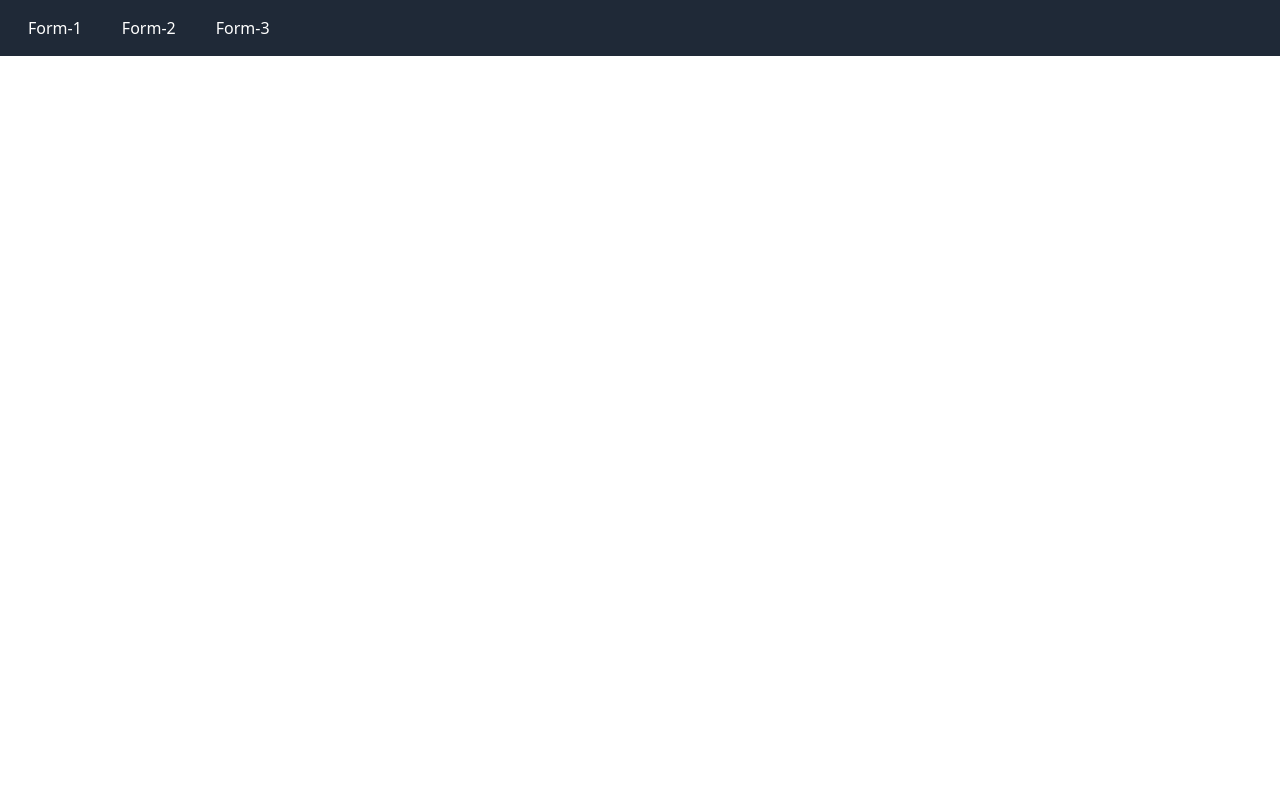
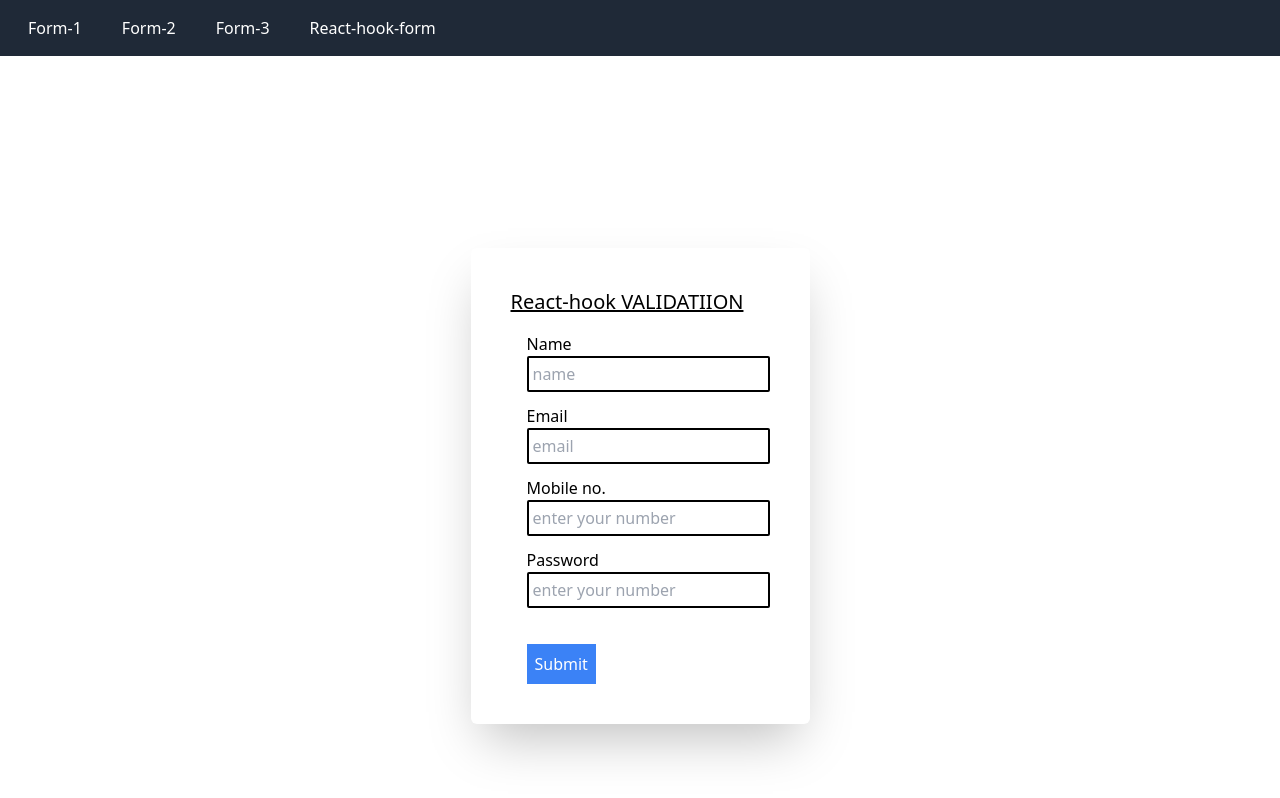
Before and after one commit to surya9520/formvalidation, a React (Create React App) app: page /react in a window 1280 px wide. Built offline with nearby package versions, Linux system fonts and the light colour scheme.

Commit message:
reactHookAdded

```diff
--- a/package.json
+++ b/package.json
@@ -9,6 +9,8 @@
     "ajv": "^8.17.1",
     "react": "^18.3.1",
     "react-dom": "^18.3.1",
+    "react-form-hook": "^0.0.1",
+    "react-hook-form": "^7.53.0",
     "react-router-dom": "^6.26.2",
     "react-scripts": "5.0.1",
     "web-vitals": "^2.1.4"
--- a/src/App.js
+++ b/src/App.js
@@ -5,6 +5,7 @@ import Form1 from './components/Form1';
 import Form2 from './components/Form2';
 import Form3 from './components/Form3';
 import Nav from './components/nav';
+import ReactForm1 from './components/ReactForm1';
 
 function App() {
   return (
@@ -14,6 +15,7 @@ function App() {
         <Route path="/" element={<Form1 />}/>
         <Route path="/form2" element={<Form2 />}/>
         <Route path="/form3" element={<Form3 />}/>
+        <Route path="/react" element={<ReactForm1 />}/>
     </Routes>
   </BrowserRouter>
   );
--- /dev/null
+++ b/src/components/ReactForm1.jsx
@@ -0,0 +1,142 @@
+import React from "react";
+import { useForm } from "react-hook-form";
+
+const ReactForm1 = () => {
+  const {
+    register,
+    handleSubmit,
+    formState: { errors },
+  } = useForm({
+    mode:"onChange",
+    defaultValues: {
+      name: "",
+      mobile: "",
+      email: "",
+      password: "",
+    },
+  });
+
+  const validatePassword = (value) => {
+    const error = {};
+
+    if (!value) {
+      error.password = "Please enter your password.";
+    }
+    if (value.length < 8 || value.length > 12) {
+      error.password = "Password must be between 8 and 12 characters.";
+    }
+    if (!/[A-Z]/.test(value)) {
+      error.password = "Password must contain at least one uppercase letter.";
+    }
+    if (!/[a-z]/.test(value)) {
+      error.password = "Password must contain at least one lowercase letter.";
+    }
+    if (!/\d/.test(value)) {
+      error.password = "Password must contain at least one number.";
+    }
+    if (!/[!@#$%^&*]/.test(value)) {
+      error.password = "Password must contain at least one special character.";
+    }
+
+    return error.password ? error.password : true;
+  };
+
+  const submit = (FormData) => {
+    console.log(FormData);
+    alert("form submitted successfully")
+  };
+
+  const onerror = (error) => {
+    console.log(error);
+  };
+
+  return (
+    <div className="container w-fit bg-gray-300-500 py-10 px-10 m-auto mt-48 rounded-md shadow-2xl">
+      <h1 className="text-xl mb-4 underline">React-hook VALIDATIION</h1>
+      <form onSubmit={handleSubmit(submit, onerror)} className="pl-4">
+        <label htmlFor="name">Name</label>
+        <br />
+        <input
+          type="text"
+          placeholder="name"
+          className={`border-2  ${
+            errors.name?.message ? "border-red-500" : "border-black"
+          } p-1  rounded-sm focus:outline-none `}
+          {...register("name", {
+            required: {
+              value: true,
+              message: "name is required",
+            },
+            minLength: {
+              value: 3,
+              message: "please enter minimum 3 charchter",
+            },
+          })}
+        />
+        <p className="text-red-500 text-xs mb-3">{errors.name?.message}</p>
+        <label htmlFor="name">Email</label>
+        <br />
+        <input
+          type="text"
+          placeholder="email"
+          className={`border-2  ${
+            errors.email?.message ? "border-red-500" : "border-black"
+          } p-1  rounded-sm focus:outline-none `}
+          {...register("email", {
+            required: {
+              value: true,
+              message: "email is required",
+            },
+            pattern: {
+              value: /[A-Za-z0-9\._%+\-]+@[A-Za-z0-9\.\-]+\.[A-Za-z]{2,}/,
+              message: "please enter a valid email",
+            },
+          })}
+        />
+        <p className="text-red-500 text-xs mb-3">{errors.email?.message}</p>
+
+        <label htmlFor="name">Mobile no.</label>
+        <br />
+        <input
+          type="text"
+          placeholder="enter your number"
+          className={`border-2  ${
+            errors.mobile?.message ? "border-red-500" : "border-black"
+          } p-1  rounded-sm focus:outline-none `}
+          {...register("mobile", {
+            required: {
+              value: true,
+              message: "mobile no. is required",
+            },
+            pattern: {
+              value: /^[1-9]\d{9}$/,
+              message: "please enter a valid number",
+            },
+          })}
+        />
+        <p className="text-red-500 text-xs mb-3">{errors.mobile?.message}</p>
+
+        <label htmlFor="name">Password</label>
+        <br />
+        <input
+          type="password"
+          placeholder="enter your number"
+          className={`border-2  ${
+            errors.password?.message ? "border-red-500" : "border-black"
+          } p-1  rounded-sm focus:outline-none `}
+          {...register("password", {
+            validate:validatePassword,
+
+          })}
+        />
+        <p className="text-red-500 text-xs mb-3">{errors.password?.message}</p>
+        <br />
+        <button type="submit" className="text-white bg-blue-500 p-2">
+          Submit
+        </button>
+      </form>
+    </div>
+  );
+};
+
+export default ReactForm1;
--- a/src/components/nav.jsx
+++ b/src/components/nav.jsx
@@ -30,6 +30,14 @@ const Nav = () => {
               Form-3
             </Link>
           </li>
+          <li>
+            <Link
+              to={"/react"}
+              className="text-white hover:bg-gray-700 rounded px-3 py-2 transition duration-200"
+            >
+              React-hook-form
+            </Link>
+          </li>
         </ul>
       </div>
     </nav>
```
Also changed, not shown: 1 other file (tests, documents, lock files or other folders).
